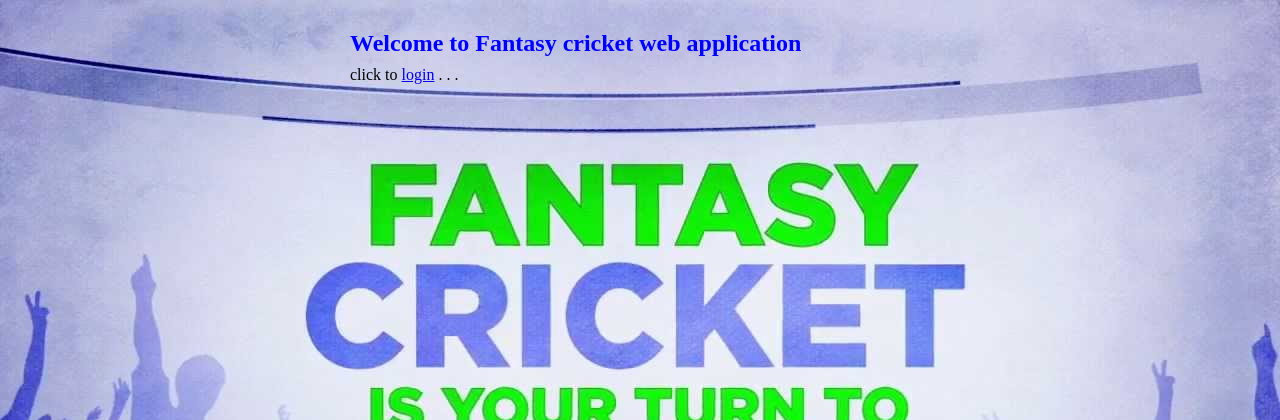
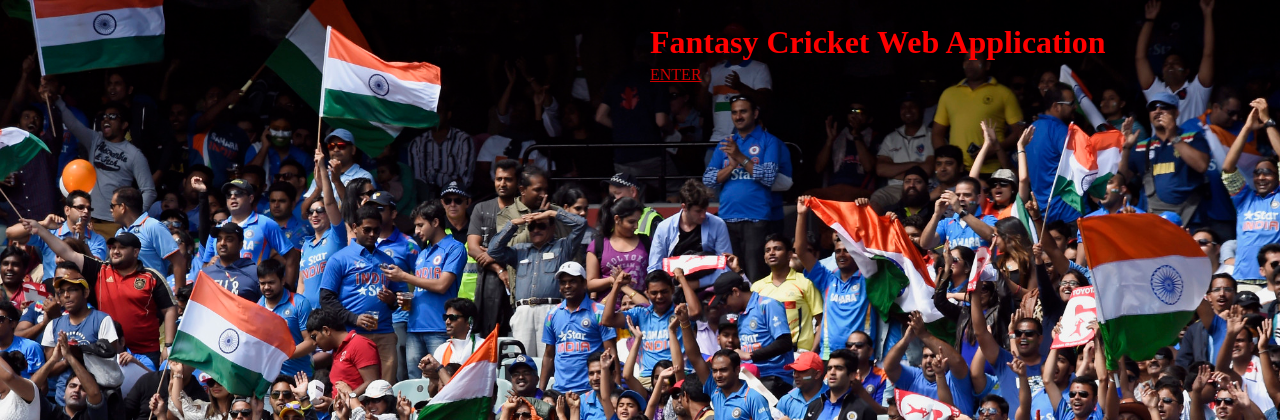
Before and after one commit to sharanyagantla/Team-10-Project-, a Django app: page / in a window 1280 px wide. Shown: the top 420 px of the page. Run offline with Django 3.2, Linux system fonts and the light colour scheme; parts of the project's set-up code (start-up, migrations or seed data) failed here and were passed over.

Commit message:
Updated Ui view

```diff
--- a/login/static/login/home.css
+++ b/login/static/login/home.css
@@ -1,16 +1,19 @@
 body {
-    background-image: url("fantasybg.jpg");
+	background-image: url("url.jpeg");
+	background-repeat:no-repeat;
+	background-size:cover;
 }
 
 #button {
-   	position: absolute;
+	position: absolute;
 	top:50px;
-	left:350px;
+	left:650px;
+	color: red;
 }
 
 #message {
 	position: absolute;
-	top:10px;
-	left:350px;
-	color:blue;
+	top:3px;
+	left:650px;
+	color: red;
 }
--- a/login/templates/homepage.html
+++ b/login/templates/homepage.html
@@ -7,10 +7,10 @@
 	<link rel="stylesheet" type="text/css" href="{% static 'login/home.css' %}" />
 <body>
 	<div id = "message">
-		<h2>Welcome to Fantasy cricket web application</h2>
+		<h1>Fantasy Cricket Web Application</h1>
 	</div>
 	<div id = "button">
-		<p> click to <a href="/accounts/login/">login</a> . . . </p>
+		<p><a href="/accounts/login/" style="color: #CC0000">ENTER</a></p>
 	</div>
 
 </body>
--- a/login/templates/register.html
+++ b/login/templates/register.html
@@ -4,9 +4,10 @@
 
 	{% load staticfiles %}
 	<link rel="stylesheet" type="text/css" href="{% static 'login/formstyle.css' %}" />
-
+ 	<body>
 	    <h2>Register</h2>
 	    <form action="/accounts/register/" method="post"> {% csrf_token %}
+
 
 		    <div id = "usernametext">
 		    	<p>Username:</p>
@@ -51,5 +52,6 @@
 		    </div>>
 	    <input id = "button" type="submit" value="Register" />
 	    </form>
+    </body>
 
 {% endblock %}
--- a/login/templates/registerpasswordsmatch_alert.html
+++ b/login/templates/registerpasswordsmatch_alert.html
@@ -3,7 +3,7 @@
 		<script>
 			function myFunction()
 				{
-					alert("Please enter correct password,Passwords do not match or Username exits or check email again");
+					alert("Please try again");
 				}
 		</script>
 		<p>click <a href="/accounts/register/">here</a> to register </p>
--- a/login/templates/style.css
+++ /dev/null
@@ -1,4 +0,0 @@
-
-h2 {
-	color: green;
-}
```
Also changed, not shown: login/static/login/formstyle.css (+22 -8 lines), login/static/login/style.css (+15 -6 lines), login/templates/login.html (+6 -3 lines), db.sqlite3, login/static/login/fantasy.jpg (added), login/static/login/url.jpeg (added), 1 other file. Lines whose indentation alone changed are shown as unchanged.
